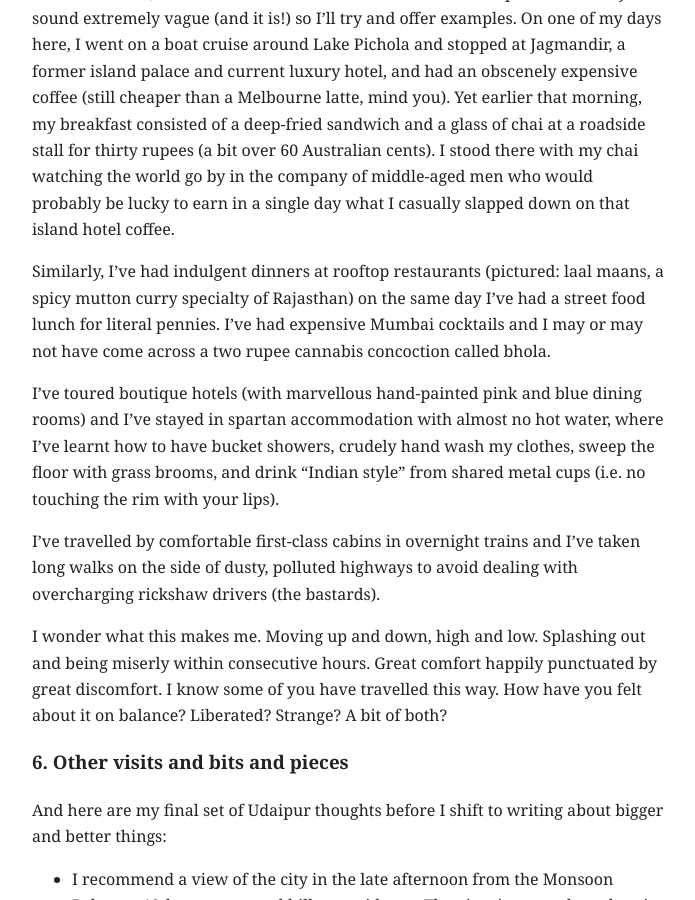
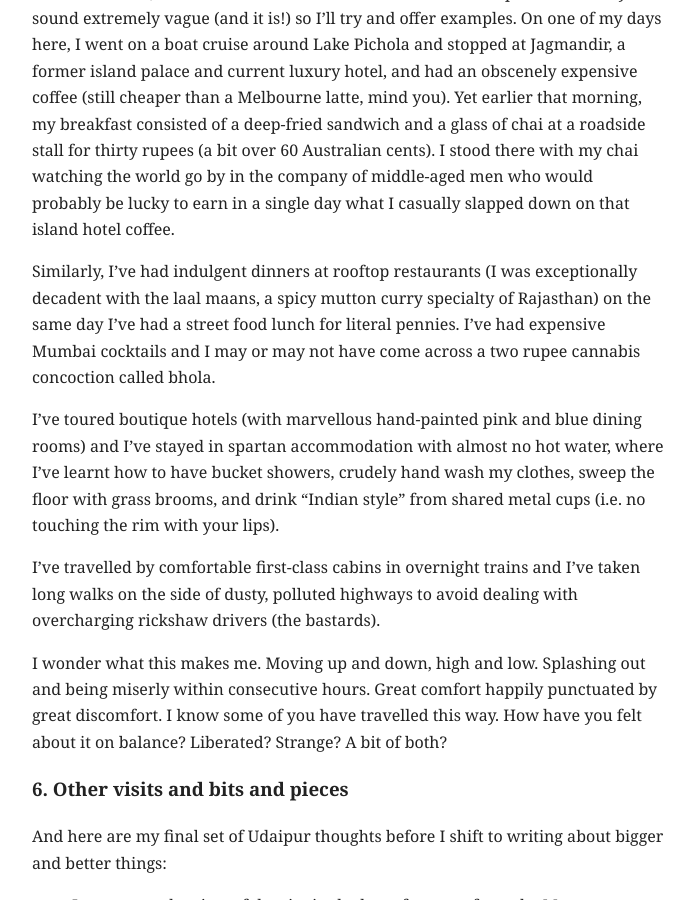
Before and after one commit to mingjiliu/mingjiliu.github.io, a Jekyll site: the page built from _travel/wanderings-part-2.md, in a window 1280 px wide and 900 px high, scrolled down 12060 px. Shown: the whole window, without its empty margins (292-987 px from the left). Built offline with Jekyll 4.4.1, drawn with Linux system fonts in a browser that asks for light colours.

Commit message:
Update wanderings-part-2.md

```diff
--- a/_travel/wanderings-part-2.md
+++ b/_travel/wanderings-part-2.md
@@ -152,7 +152,7 @@ Cowabunga dudes! Check out my new sunnies! 200 rupees, no UV protection, probabl
 
 While I was in Udaipur, an odd realisation dawned on me: I'm privileged enough to travel in high and low circles, to move up and down the pecking ladder of the countries I visit, to shift between both luxurious and needful spaces. That may sound extremely vague (and it is!) so I'll try and offer examples. On one of my days here, I went on a boat cruise around Lake Pichola and stopped at Jagmandir, a former island palace and current luxury hotel, and had an obscenely expensive coffee (still cheaper than a Melbourne latte, mind you). Yet earlier that morning, my breakfast consisted of a deep-fried sandwich and a glass of chai at a roadside stall for thirty rupees (a bit over 60 Australian cents). I stood there with my chai watching the world go by in the company of middle-aged men who would probably be lucky to earn in a single day what I casually slapped down on that island hotel coffee.
 
-Similarly, I've had indulgent dinners at rooftop restaurants (pictured: laal maans, a spicy mutton curry specialty of Rajasthan) on the same day I've had a street food lunch for literal pennies. I've had expensive Mumbai cocktails and I may or may not have come across a two rupee cannabis concoction called bhola.
+Similarly, I've had indulgent dinners at rooftop restaurants (I was exceptionally decadent with the laal maans, a spicy mutton curry specialty of Rajasthan) on the same day I've had a street food lunch for literal pennies. I've had expensive Mumbai cocktails and I may or may not have come across a two rupee cannabis concoction called bhola.
 
 I've toured boutique hotels (with marvellous hand-painted pink and blue dining rooms) and I've stayed in spartan accommodation with almost no hot water, where I've learnt how to have bucket showers, crudely hand wash my clothes, sweep the floor with grass brooms, and drink "Indian style" from shared metal cups (i.e. no touching the rim with your lips).
 
@@ -768,7 +768,7 @@ Bizarrely enough, Fiji is also the only Pacific small island nations to have a n
 
 One last economics point: Fiji has massive untapped fishing wealth. How will it deal with growing foreign interest in this resource? The territorial waters it has to govern is massive, given how small the country is. Think about how Fiji can enforce property rights and maintain bargaining power.
 
-![Fiji (2018) — photo 6](/assets/travelbig/fiji-06.jpg)
+![Fiji (2018) — photo 6](/assets/travelbig/fiji-06.jpeg)
 
 <small> *Completed my scuba diving certification out in the Yasawa Islands!* </small>
 
```
